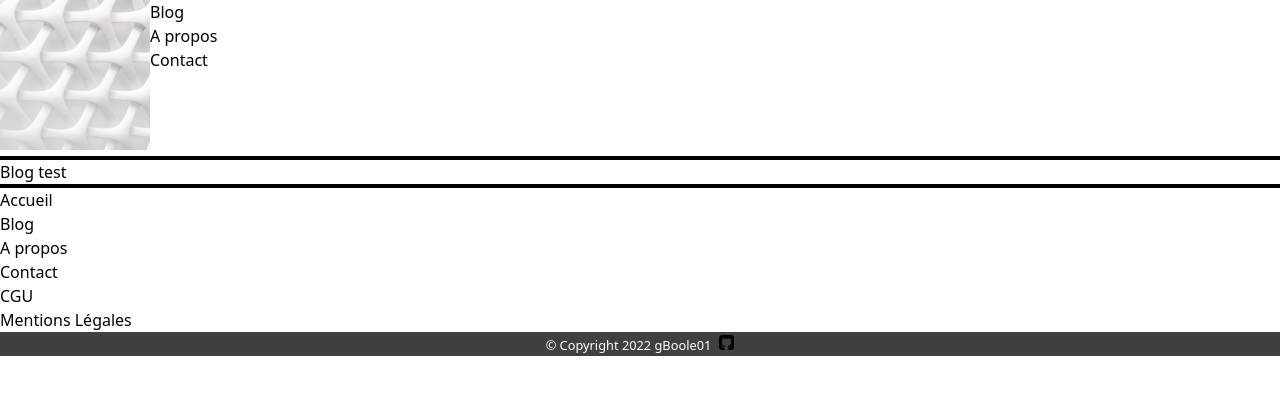
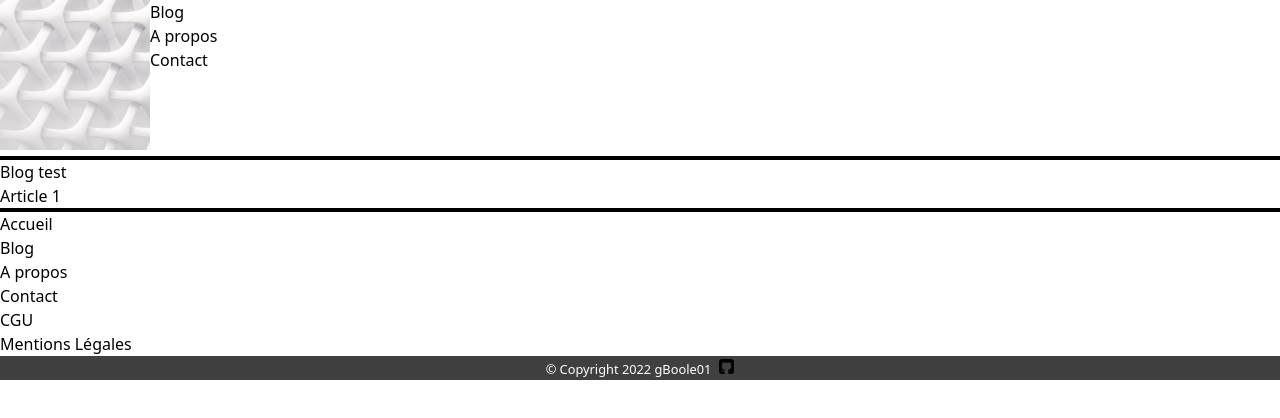
Before and after one commit to gBoole01/g-boole-01, a Next.js app: page /blog in a window 1280 px wide. Shown: the top 418 px of the page. Built offline with nearby package versions, Linux system fonts and the light colour scheme.

Commit message:
feat: start blog integration

```diff
--- a/src/pages/blog.tsx
+++ b/src/pages/blog.tsx
@@ -1,9 +1,13 @@
 import type { NextPage } from 'next';
+import Link from 'next/link';
 import Layout from '../components/layout';
 
 const Blog: NextPage = () => (
     <Layout>
-      <main><h1>Blog test</h1></main>
+      <h1>Blog test</h1>
+      <Link href="/blog/article">
+        <a>Article 1</a>
+      </Link>
     </Layout>
   )
 
```
